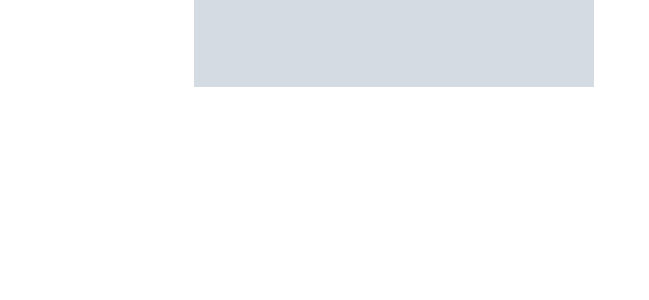
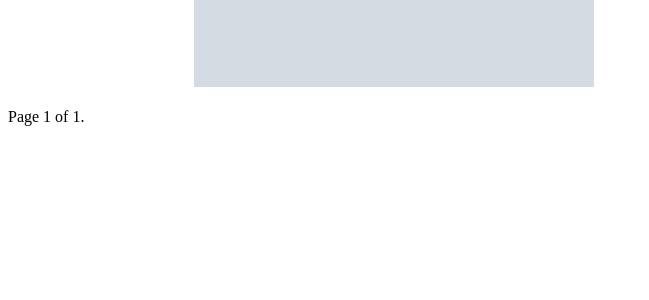
Before and after one commit to PolinaTakhteeva/mybook, a Django app: template mybook/templates/mybook/books.html in a window 1280 px wide. Shown: the part 304-604 px from the top of the page, without its empty margins (0-649 px from the left). Run offline with Django 3.2, Linux system fonts and the light colour scheme; the template is opened without the code that fills it: most values are stand-ins (such as "Sample title", 1, 10 or a date in 2020); grey boxes marked "Sample" are stand-in pictures; lists and menus that the app fills with data are empty.

Commit message:
add pagination

```diff
--- a/mybook/templates/mybook/books.html
+++ b/mybook/templates/mybook/books.html
@@ -22,6 +22,23 @@
     </table>
     </div>
     <br>
+    <div class="pagination">
+    <span class="step-links">
+        {% if books.has_previous %}
+            <a href="?page=1">&laquo; first</a>
+            <a href="?page={{ books.previous_page_number }}">previous</a>
+        {% endif %}
+
+        <span class="current">
+            Page {{ books.number }} of {{ books.paginator.num_pages }}.
+        </span>
+
+        {% if books.has_next %}
+            <a href="?page={{ books.next_page_number }}">next</a>
+            <a href="?page={{ books.paginator.num_pages }}">last &raquo;</a>
+        {% endif %}
+    </span>
+</div>
 </div>
 </body>
 </html>
--- a/mybook/views.py
+++ b/mybook/views.py
@@ -1,4 +1,5 @@
 from django.shortcuts import render, redirect
+from django.core.paginator import Paginator
 import requests
 
 from mybook.forms import LoginForm
@@ -18,7 +19,10 @@ def books_list(request):
 	cookies = {'session': request.COOKIES.get('session')}
 	books_list_resp = requests.get(URL_BOOK_USER_LIST,
                      headers=HEADERS, cookies=cookies)
-	books = get_books_resp(books_list_resp.json())
+	books_list = get_books_resp(books_list_resp.json())
+	paginator = Paginator(books_list, 10)
+	page = request.GET.get('page')
+	books = paginator.get_page(page)
 	return render(
         request, 'mybook/books.html',
         {'books': books}
```
